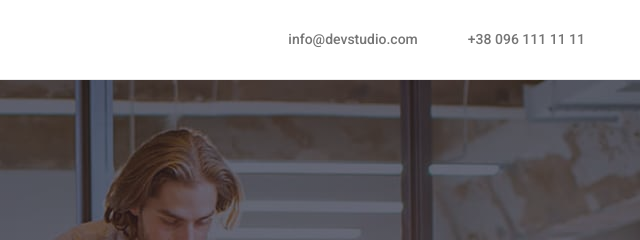
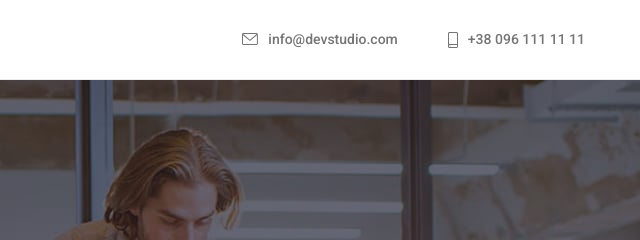
Before and after one commit to bestboost/goit-markup-hw-04, a plain HTML site: page index.html in a window 1280 px wide. Shown: the top 240 px of the page, 640-1280 px from the left. Drawn offline with nearby package versions, Linux system fonts and the light colour scheme.

Commit message:
додає робочі іконки до контактів у хедері

```diff
--- a/css/style.css
+++ b/css/style.css
@@ -88,6 +88,7 @@ img {
 .contacts-nav .link:focus {
     color: var(--accent-color);
 }
+
 .link.current {
 color: var(--accent-color);
     }
@@ -96,15 +97,27 @@ color: var(--accent-color);
 .contacts-nav {
     display: flex;
     margin-left: auto;
+
+    color: var(--main-text-color);
 }
 
 .contacts-nav .item + .item {
+
     margin-left: 50px;
 }
 
 .contacts-nav .link {
-color: var(--main-text-color);
+     display: flex;
+     align-items: center;
+     color: var(--main-text-color);
 }
+
+.envelope-icon,
+.smartphone-icon{
+    margin-right: 10px;
+    fill: currentColor;
+}
+
 
 /* main */
 
@@ -250,6 +263,10 @@ color: var(--main-text-color);
         border-radius: 0px 0px 4px 4px;
 
         background: #FFFFFF;
+        box-shadow: 0px 1px 3px
+        rgba(0, 0, 0, 0.12),
+        0px 1px 1px rgba(0, 0, 0, 0.14),
+        0px 2px 1px rgba(0, 0, 0, 0.2);
  }
 
 .team .item +.item {
--- a/index.html
+++ b/index.html
@@ -27,8 +27,20 @@
                      </ul>
                 </nav>
                 <ul class="contacts-nav">
-                     <li class="item"><a class="link" href="mailto:info@devstudio.com">info@devstudio.com</a></li>
-                     <li class="item"><a class="link" href="tel:+380961111111">+38 096 111 11 11 </a></li>
+                     <li class="item">
+                        <a class="link" href="mailto:info@devstudio.com">
+                           <svg class="envelope-icon" width="16" height="12">
+                             <use href="./images/sprite.svg#icon-envelope-hover"></use>
+                           </svg>
+                               info@devstudio.com</a>
+                     </li>
+                     <li class="item">
+                         <a class="link" href="tel:+380961111111">
+                            <svg class="smartphone-icon" width="10" height="16">
+                                <use href="./images/sprite.svg#icon-smartphone"></use>
+                            </svg>
+                              +38 096 111 11 11 </a>
+                     </li>
                 </ul>
             </div>
         </header>
```
Also changed, not shown: images/sprite.svg (added).
